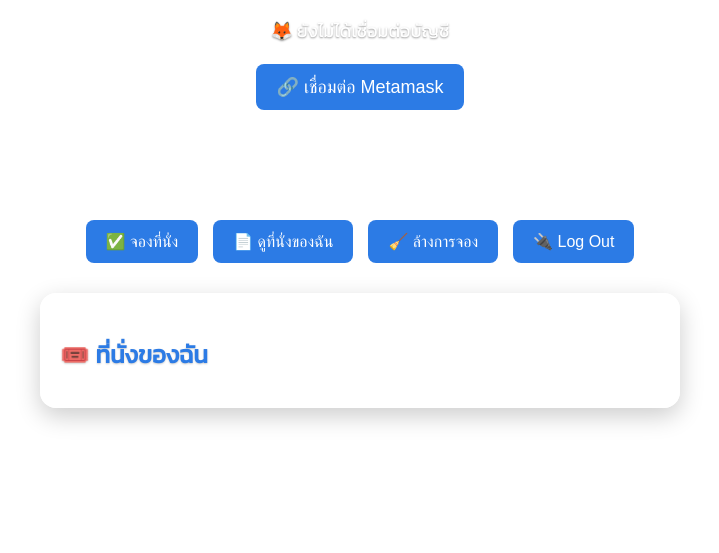
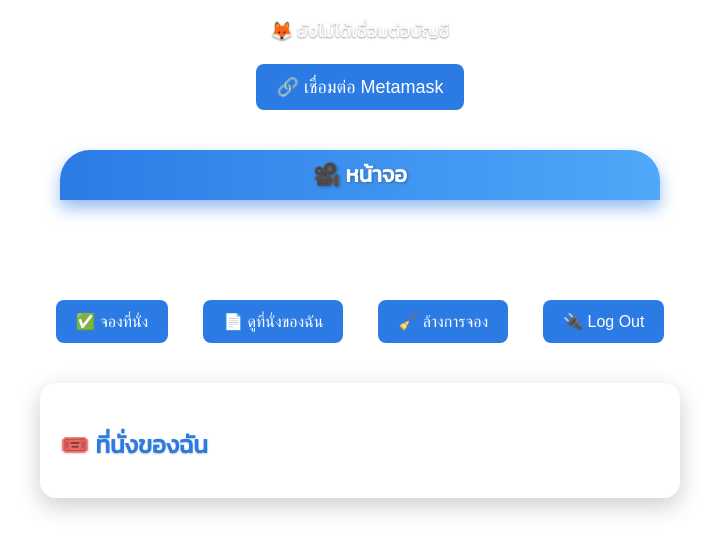
Before and after one commit to KongpopUs/B-Booking, a plain HTML site: page home.html in a window 1280 px wide. Shown: the part 127-680 px from the top of the page, without its empty margins (280-999 px from the left). Drawn offline with Linux system fonts and the light colour scheme.

Commit message:
Add files via upload

```diff
--- a/home.html
+++ b/home.html
@@ -12,34 +12,64 @@
       background-size: cover;
       font-family: 'Kanit', sans-serif;
       padding: 20px;
-      color: #222; /* เปลี่ยนจาก #333 เป็น #222 เข้มขึ้น */
+      color: #222;
       margin: 0;
       display: flex;
       flex-direction: column;
       align-items: center;
-      justify-content: center;
-      text-shadow: 0 1px 2px rgba(0, 0, 0, 0.2); /* เพิ่มเงาเบาๆให้ตัวหนังสือ */
+      justify-content: flex-start;
+      text-shadow: 0 1px 2px rgba(0, 0, 0, 0.2);
+      min-height: 100vh;
     }
 
     h2 {
       font-size: 36px;
-      color: #ffffff; /* เปลี่ยนหัวเรื่องให้ขาวไปเลย */
+      color: #ffffff;
       margin-bottom: 20px;
-      text-shadow: 0 2px 4px rgba(0,0,0,0.4); /* ช่วยให้หัวเรื่องลอย */
+      text-shadow: 0 2px 4px rgba(0,0,0,0.4);
     }
 
     #walletInfo {
       font-size: 18px;
-      color: #fff; /* ขาวชัด */
+      color: #fff;
       margin: 10px 0;
       text-shadow: 0 1px 2px rgba(0, 0, 0, 0.4);
+    }
+
+    .connect-wallet-container {
+      display: flex;
+      flex-direction: column;
+      align-items: center;
+      margin-bottom: 30px;
+    }
+
+    .connect-wallet-container button {
+      margin-top: 10px;
+      font-size: 18px;
+    }
+
+    .screen {
+      width: 600px;
+      max-width: 90%;
+      height: 50px;
+      background: linear-gradient(90deg, #2c7be5 0%, #4fa8f9 100%);
+      color: white;
+      font-size: 22px;
+      font-weight: bold;
+      text-align: center;
+      line-height: 50px;
+      border-top-left-radius: 30px;
+      border-top-right-radius: 30px;
+      margin-bottom: 30px;
+      box-shadow: 0 8px 16px rgba(44,123,229,0.5);
+      text-shadow: 1px 1px 3px rgba(0,0,0,0.3);
     }
 
     .grid {
       display: grid;
       grid-template-columns: repeat(10, 50px);
       gap: 10px;
-      margin-top: 20px;
+      margin-top: 10px;
       margin-bottom: 30px;
     }
 
@@ -95,11 +125,7 @@
       display: flex;
       justify-content: center;
       gap: 15px;
-    }
-
-    .control button {
-      margin: 0;
-      font-size: 16px;
+      flex-wrap: wrap;
     }
 
     .my-seats-container {
@@ -107,10 +133,10 @@
       width: 100%;
       max-width: 600px;
       padding: 20px;
-      background-color: rgba(255, 255, 255, 0.75); /* โปร่งใส 75% */
+      background-color: rgba(255, 255, 255, 0.75);
       border-radius: 16px;
       box-shadow: 0 8px 24px rgba(0, 0, 0, 0.2);
-      backdrop-filter: blur(5px); /* เบลอพื้นหลังนิดหน่อย */
+      backdrop-filter: blur(5px);
     }
 
     .my-seats-container h3 {
@@ -131,18 +157,6 @@
       text-shadow: 0 1px 1px rgba(0,0,0,0.2);
     }
 
-    .connect-wallet-container {
-      display: flex;
-      flex-direction: column;
-      align-items: center;
-      margin-bottom: 30px;
-    }
-
-    .connect-wallet-container button {
-      margin-top: 10px;
-      font-size: 18px;
-    }
-
     #profileInfo {
       font-size: 20px;
       margin-bottom: 10px;
@@ -153,13 +167,18 @@
 
 </head>
 <body>
+
   <h2>🎫 B-Booking</h2>
-  <div id="profileInfo" style="font-size: 20px; margin-bottom: 10px; color: #ffffff; text-shadow: 1px 1px 3px rgba(0, 0, 0, 0.7);"></div>
 
+  <div id="profileInfo"></div>
 
   <div class="connect-wallet-container">
     <div id="walletInfo">🦊 ยังไม่ได้เชื่อมต่อบัญชี</div>
     <button onclick="connectWallet()">🔗 เชื่อมต่อ Metamask</button>
+  </div>
+
+  <div class="screen">
+    🎥 หน้าจอ
   </div>
 
   <div class="grid" id="seatGrid"></div>
```
Lines whose indentation alone changed are shown as unchanged.
